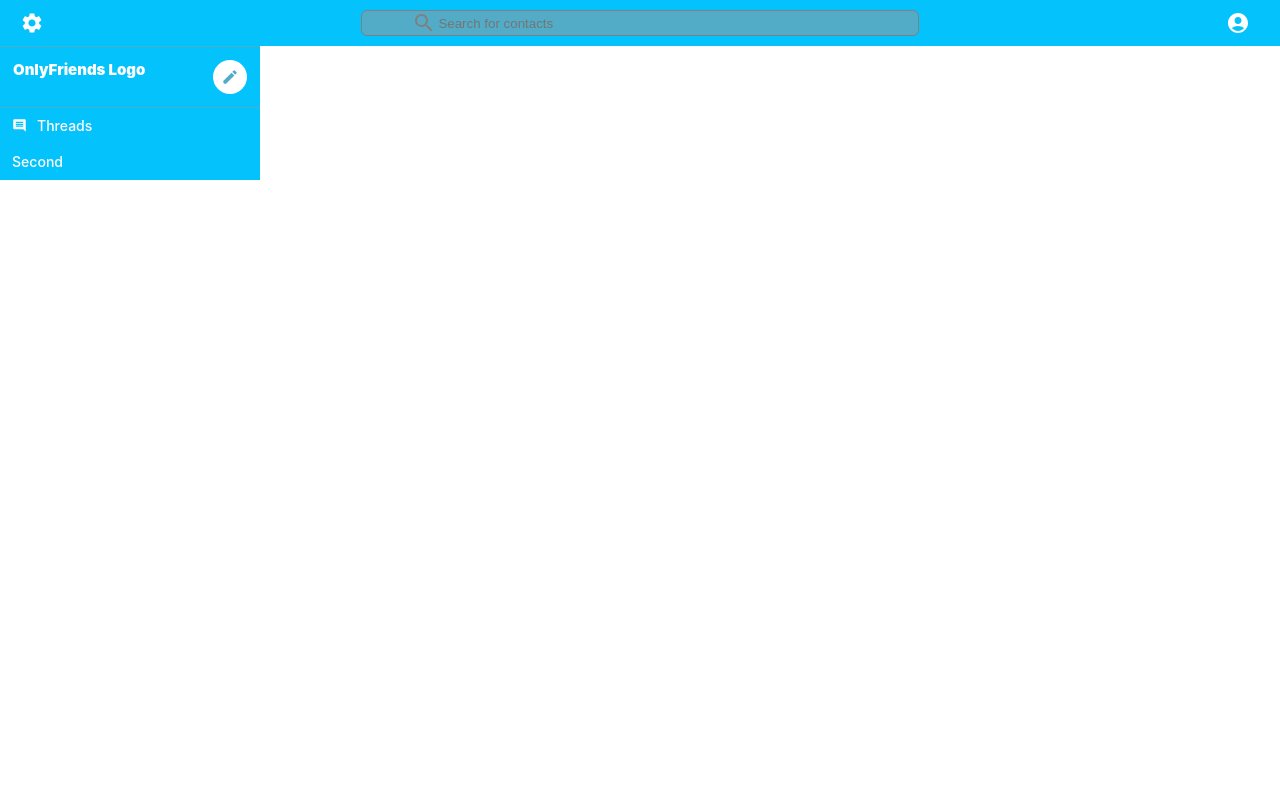
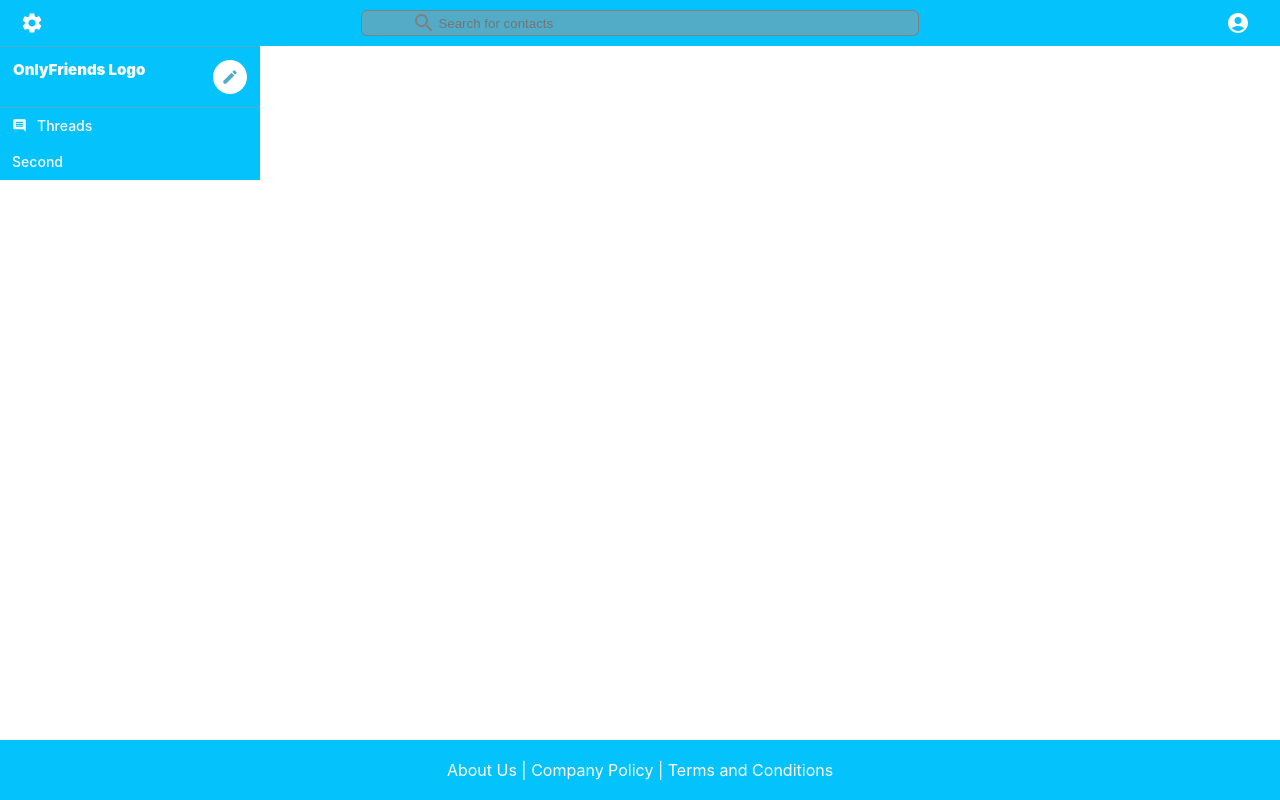
Before and after one commit to genady213/chatter-frontend, a React (Create React App) app in the folder chatter-app/: page / in a window 1280 px wide. Built offline with nearby package versions, Linux system fonts and the light colour scheme.

Commit message:
-Added basic footer to frontend -Appended .js to imported files on HomePage.js

```diff
--- a/chatter-app/src/components/Footer/Footer.css
+++ b/chatter-app/src/components/Footer/Footer.css
@@ -0,0 +1,16 @@
+.footerArea {
+    position: absolute;
+    left: 0;
+    bottom: 0;
+    right: 0;
+    padding: 20px 0;
+    background-color: var(--onlyfriends-color);
+    color: white;
+}
+
+.footerAboutUs {
+    display: flex;
+    /*textAlignVertical: "center";
+    padding: 0px 50px;*/
+    justify-content: center;
+}
--- a/chatter-app/src/components/Footer/Footer.js
+++ b/chatter-app/src/components/Footer/Footer.js
@@ -1,6 +1,13 @@
 import React from 'react';
-import CreateIcon from '@mui/icons-material/Create';
+import './Footer.css';
+/*import CreateIcon from '@mui/icons-material/Create';
 import SidebarOption from './SidebarOption';
-import CommentIcon from '@mui/icons-material/Comment';
+import CommentIcon from '@mui/icons-material/Comment';*/
 
-export function Footer() {}
+export function Footer() {
+    return (
+        <div className='footerArea'>
+            <div className='footerAboutUs'>About Us | Company Policy | Terms and Conditions</div>
+        </div>
+        );
+}
--- a/chatter-app/src/pages/HomePage/HomePage.js
+++ b/chatter-app/src/pages/HomePage/HomePage.js
@@ -2,8 +2,9 @@ import React from 'react';
 import '../../App.css';
 import CreateIcon from '@mui/icons-material/Create';
 import CommentIcon from '@mui/icons-material/Comment';
-import { Topbar } from '../../components/Topbar/Topbar';
-import { Sidebar } from '../../components/Sidebar/Sidebar';
+import { Topbar } from '../../components/Topbar/Topbar.js';
+import { Sidebar } from '../../components/Sidebar/Sidebar.js';
+import { Footer } from '../../components/Footer/Footer.js';
 
 export function HomePage() {
   return (
@@ -11,6 +12,7 @@ export function HomePage() {
       <Topbar />
       <div className="app_body"></div>
       <Sidebar />
+      <Footer />
     </div>
   );
 }
```
Also changed, not shown: 1 other file (tests, documents, lock files or other folders).
